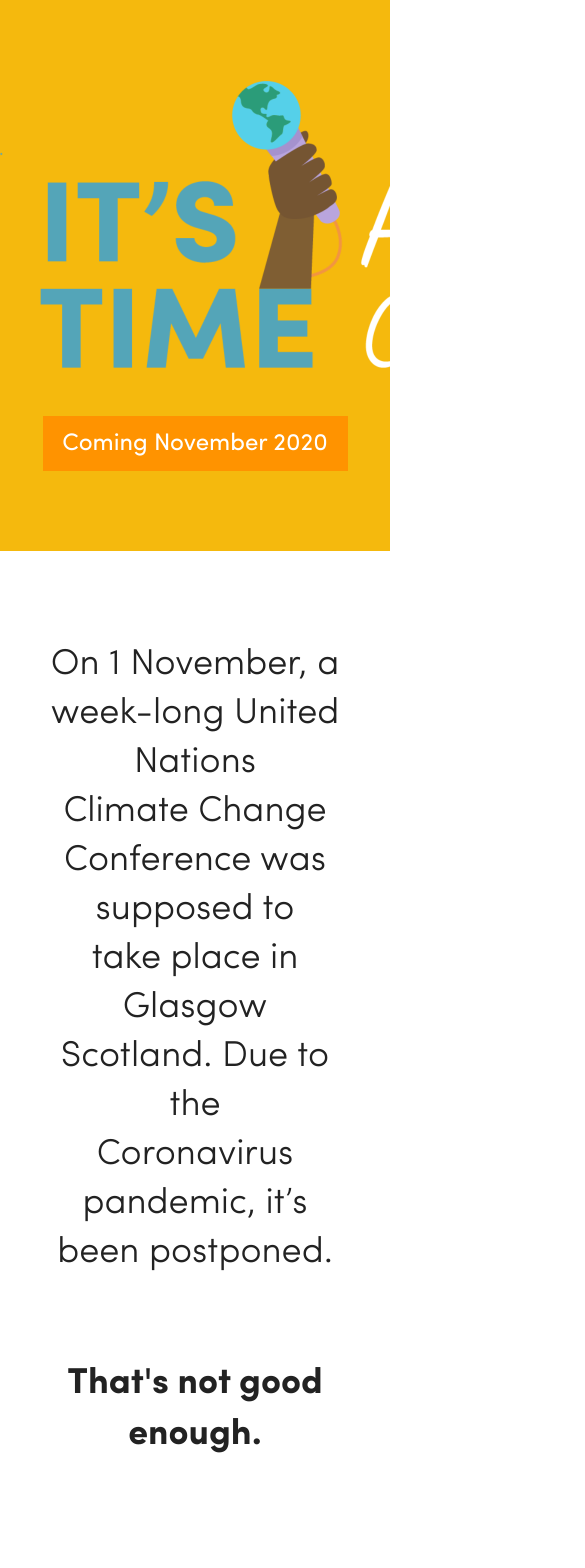
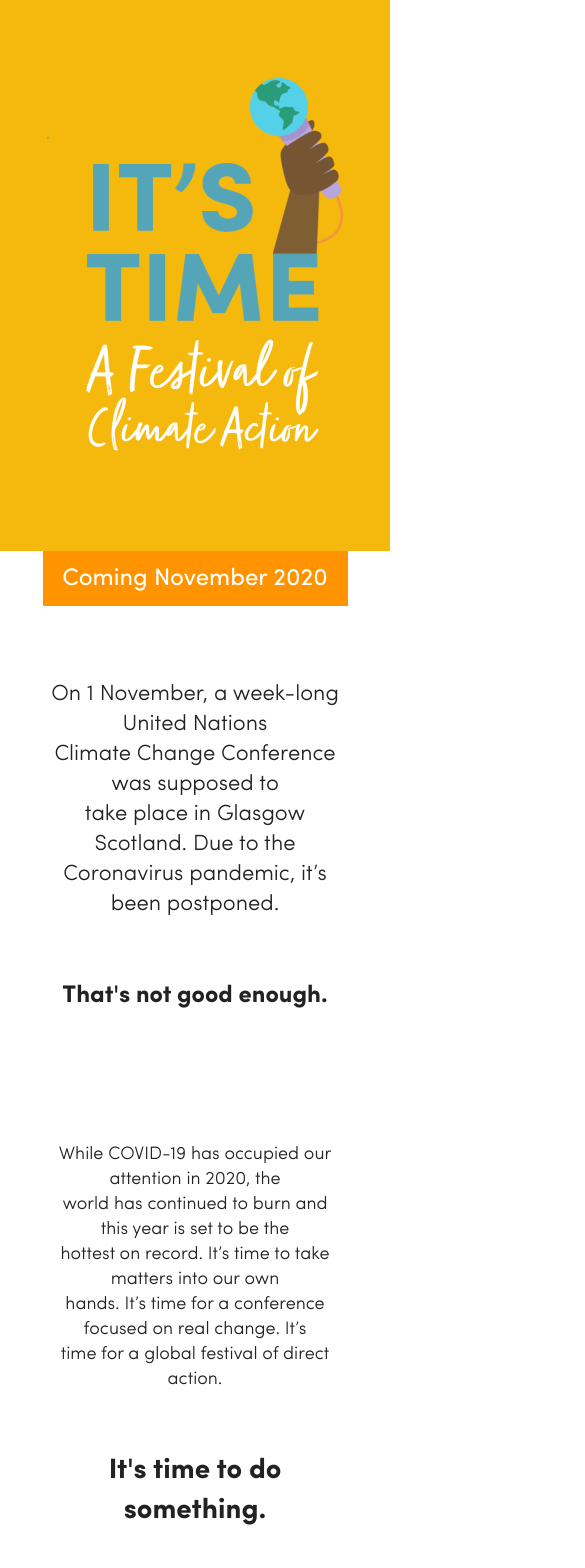
Before and after one commit to hayeskg/its-time, a Next.js app: page / in a window 390 px wide. Shown: the top 1568 px of the page, 585 px wide, since content can reach past the window. Built offline with nearby package versions, Linux system fonts and the light colour scheme.

Commit message:
Media queries

```diff
--- a/components/form.js
+++ b/components/form.js
@@ -29,7 +29,6 @@
   border-right-style: hidden;
   border-left-style: hidden;
   border-bottom-style: hidden;
-
 `;
 
 export default function Form() {
--- a/pages/index.js
+++ b/pages/index.js
@@ -11,11 +11,14 @@
       </Head>
 
       {/* <main className={styles.main}> */}
-      <div className={styles.title}>
+      <div className={styles.titleDesktop}>
         <img src="/images/asset13.png" alt="it's time graphic wide" />
-        <div className={styles.subtitle}>
-          <p>Coming November 2020</p>
-        </div>
+      </div>
+      <div className={styles.titleMobile}>
+        <img src="/images/asset12.png" alt="it's time graphic wide" />
+      </div>
+      <div className={styles.subtitle}>
+        <p>Coming November 2020</p>
       </div>
       <div className={styles.para1}>
         <p>On 1 November, a week-long United Nations <br />Climate Change Conference was supposed to <br />take place in Glasgow Scotland. Due to the <br />Coronavirus pandemic, it’s been postponed.</p>
--- a/styles/Home.module.css
+++ b/styles/Home.module.css
@@ -30,16 +30,9 @@
   justify-content: center;
   align-items: center;
 }
-/*
-.main {
-  display: flex;
-  flex-direction: column;
-  justify-content: center;
-  align-items: center;
-  margin: 0;
-} */
 
-.title {
+
+.titleDesktop {
   width: 100%;
   background-color: #F5B90D;
   height: 551px;
@@ -50,13 +43,31 @@
   text-align: center;
 }
 
-.title img {
+.titleDesktop img {
   display: block;
   margin-left: auto;
   margin-right: auto;
-  width: 50%;
   width: 801px;
   height: 335px;
+}
+
+.titleMobile {
+  width: 100%;
+  background-color: #F5B90D;
+  height: 551px;
+  display: flex;
+  flex-direction: column;
+  align-items: center;
+  justify-content: center;
+  text-align: center;
+}
+
+.titleMobile img {
+  display: block;
+  margin-left: auto;
+  margin-right: auto;
+  height: 395px;
+  width: 296px;
 }
 
 .subtitle {
@@ -127,9 +138,38 @@
 }
 
 
-@media (max-width: 600px) {
+@media (max-width: 480px) {
   .grid {
     width: 100%;
     flex-direction: column;
   }
+
+  .titleDesktop {
+    display: none;
+  }
+
+  .para1 p{
+    font-size: 22px;
+    font-weight: 300;
+  }
+  .para1 h1{
+    font-size: 24px;
+    font-weight: 700;
+  }
+  .para2 p{
+    font-size: 18px;
+    font-weight: 300;
+  }
+  .para2 h2{
+    font-size: 24px;
+    font-weight: 700;
+  }
+
+
 }
+
+@media (min-width: 481px) {
+  .titleMobile {
+    display: none;
+  }
+}
```
Also changed, not shown: next.conifg.js (added, +7 -0 lines).
